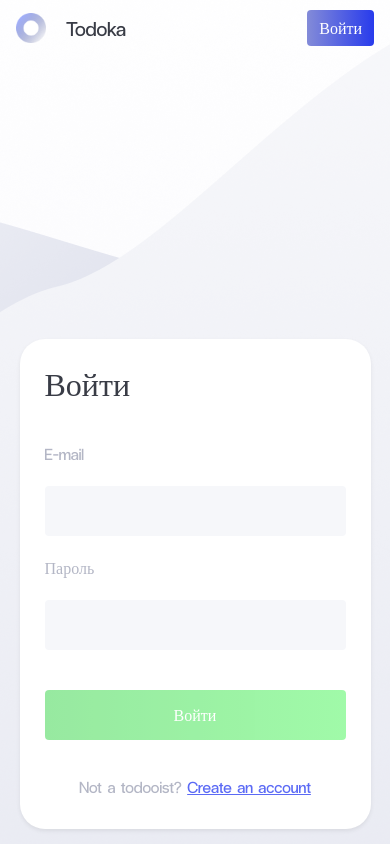
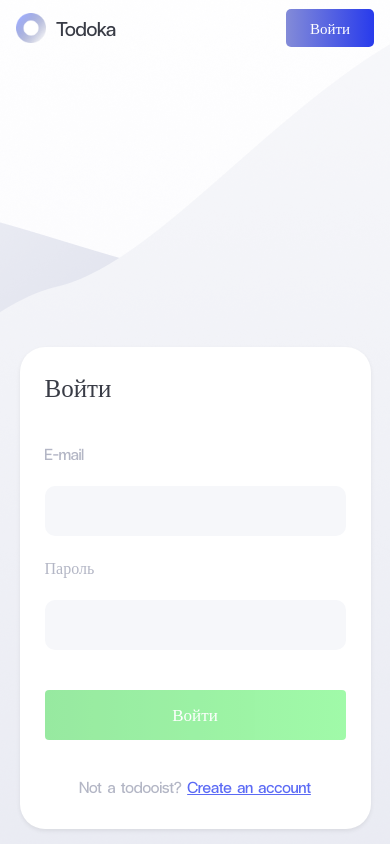
Before and after one commit to xSparKIx/todo, a Vue app: page /#/login in a window 390 px wide. Built offline with nearby package versions, Linux system fonts and the light colour scheme; no server answers.

Commit message:
Доработка стилей и установка стандартного цвета

```diff
--- a/src/components/Forms/assets/styles/form.scss
+++ b/src/components/Forms/assets/styles/form.scss
@@ -5,6 +5,7 @@
 
     h2 {
       margin: 10px 0 75px 0;
+      font-size: 40px;
     }
 
     .form-group {
@@ -23,6 +24,7 @@
         height: 75px;
         background-color: #f6f7fa;
         border: none;
+        border-radius: 10px;
 
         &.is-valid {
           border: none;
@@ -42,6 +44,7 @@
       height: 75px;
       border: none;
       background: linear-gradient(90deg, #61de6e 0%, #6df77a 100%);
+      font-size: 25px;
     }
 
     p {
@@ -64,6 +67,7 @@
 
       h2 {
         margin: 0 0 40px 0;
+        font-size: 25px;
       }
 
       .form-group {
@@ -76,6 +80,7 @@
 
       .btn {
         height: 50px;
+        font-size: 17px;
       }
 
       p {
@@ -97,3 +102,24 @@
       }
     }
   }
+
+  @media (max-height: 768px) {
+    .form-container {
+      h2 {
+        margin: 0 0 30px 0;
+      }
+      .form-group {
+        margin: 0 0 15px 0;
+
+        label {
+          margin: 0 0 15px 0;
+        }
+      }
+      .btn {
+        margin: 10px 0 0 0;
+      }
+      p {
+        margin: 25px 0 5px 0;
+      }
+    }
+  }
--- a/src/components/Includes/Nav.vue
+++ b/src/components/Includes/Nav.vue
@@ -1,7 +1,7 @@
 <!-- Компонент навигации приложения -->
 
 <template>
-  <nav class="navbar fixed-top" :class="{ 'shadow-sm bg-white': isAutorized }">
+  <nav class="navbar fixed-top" :class="{ active: isAutorized }">
     <div class="navbar-brand">
       <img
         src="@/assets/images/logo.png"
@@ -61,8 +61,13 @@ nav {
     color: #3f50e7;
   }
 
+  .navbar-brand {
+    display: flex;
+    align-items: center;
+
     .nav-title {
       margin: 0 12px 0 20px;
+      font-size: 30px;
     }
 
     .nav-tag {
@@ -73,4 +78,30 @@ nav {
       font-size: 12px;
     }
   }
+
+  .btn {
+    font-size: 20px;
+    padding: 8px 24px;
+    border-radius: 5px;
+  }
+
+  &.active {
+    background: #fff;
+    box-shadow: 0px 15px 25px rgba(154, 160, 189, 0.1);
+  }
+}
+
+@media (max-width: 768px) {
+  nav {
+    .navbar-brand {
+      .nav-title {
+        margin: 0 10px;
+        font-size: 20px;
+      }
+    }
+    .btn {
+      font-size: 15px;
+    }
+  }
+}
 </style>
--- a/src/components/Todos/TodoHeader.vue
+++ b/src/components/Todos/TodoHeader.vue
@@ -2,7 +2,7 @@
 
 <template>
   <section id="todo-top-sec" class="project-container">
-    <div class="jumbotron bg-transparent mt-5 px-0 pb-0">
+    <div class="jumbotron bg-transparent px-0 pb-0">
       <p class="sub-header">Проект: <u>Разработка приложения</u></p>
 
       <div
@@ -107,7 +107,7 @@ export default {
         name: "New Todo",
         description: "Todo description",
         closed: false,
-        color: null
+        color: "#000000"
       };
 
       this.$store.dispatch("addTodo", todo);
@@ -118,6 +118,9 @@ export default {
 
 <style lang="scss">
 #todo-top-sec {
+  .jumbotron {
+    margin: 75px 0 0 0;
+
     h1 {
       color: #3f50e7;
       font-weight: 400;
@@ -152,21 +155,30 @@ export default {
     .sub-header u {
       color: #b3b6c5;
       margin: 0 0 30px 0;
+      font-size: 20px;
     }
 
     hr {
       margin: 40px 0 65px 0;
     }
   }
+}
 
 @media (max-width: 768px) {
   #todo-top-sec {
+    .jumbotron {
       h1 {
         margin: 0 0 40px 0;
+        font-size: 40px;
+      }
+      .sub-header,
+      .sub-header u {
+        font-size: 15px;
       }
       .active-buttons {
         margin: 0 20px 0 0;
       }
     }
   }
+}
 </style>
--- a/src/components/Todos/TodoItem.vue
+++ b/src/components/Todos/TodoItem.vue
@@ -166,6 +166,7 @@ export default {
 
       .card-title {
         color: #333;
+        font-size: 25px;
       }
     }
 
@@ -206,6 +207,10 @@ export default {
 
       .title-cont {
         margin: 0;
+
+        .card-title {
+          font-size: 20px;
+        }
       }
     }
 
```
Lines whose indentation alone changed are shown as unchanged.
